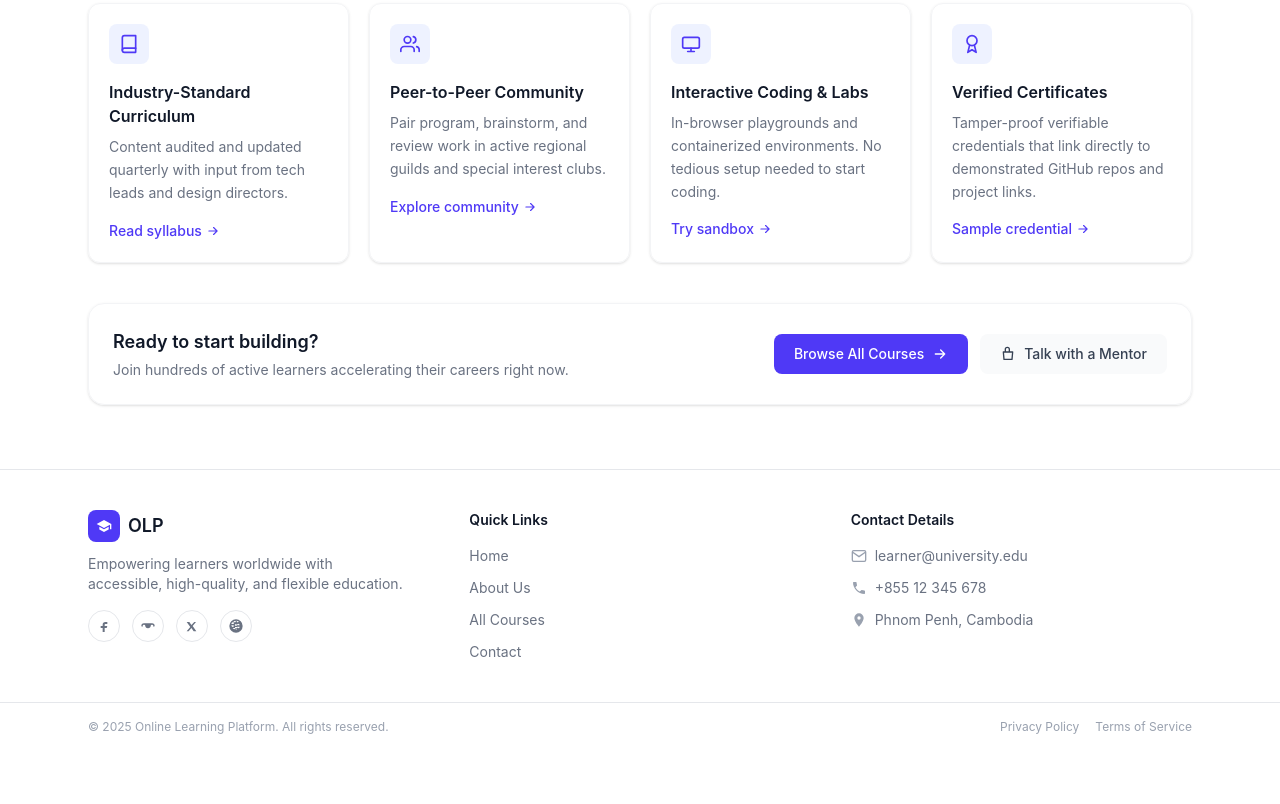
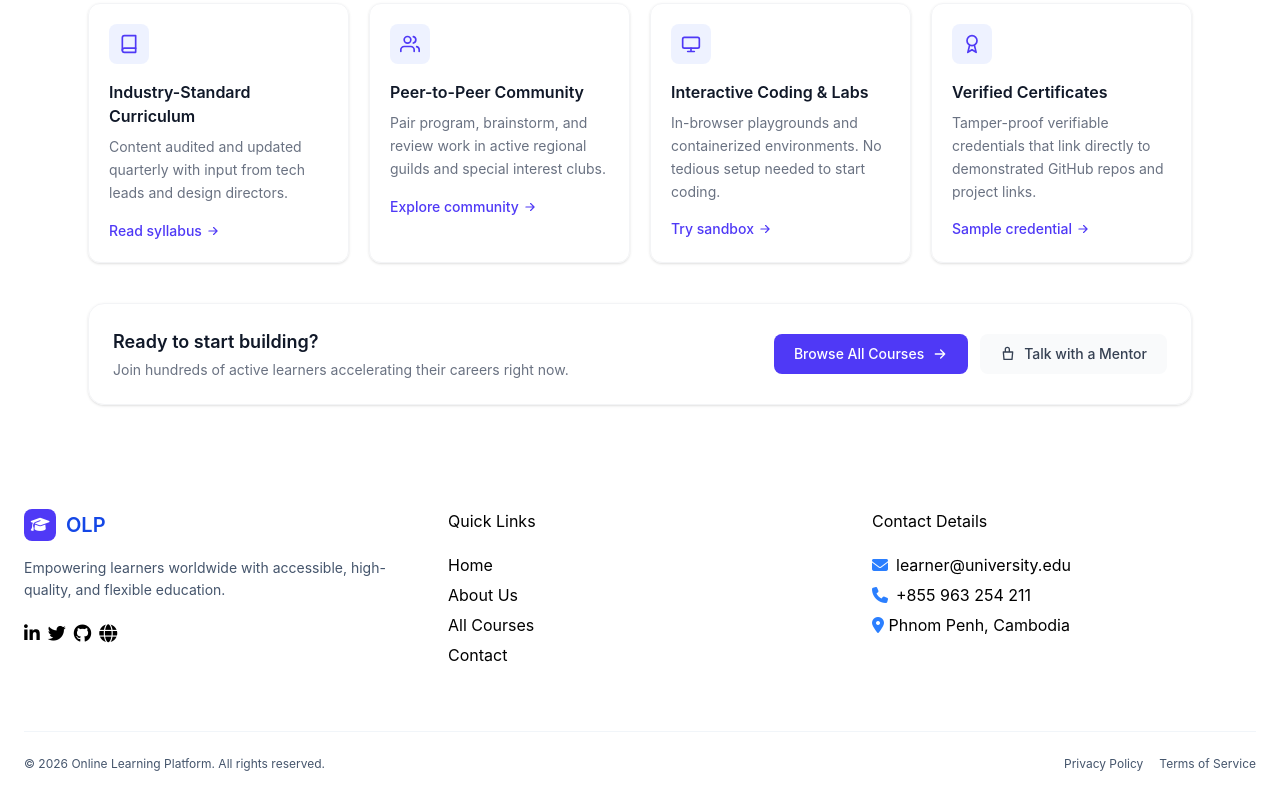
Before and after one commit to OnlineLearningPlatformTeam/OnlineLearning, a website built with Vite: page pages/about.html in a window 1280 px wide. Shown: the part 2231-3035 px from the top of the page. Before the commit the page ends 2982 px from the top, so only its background shows below. Built offline with nearby package versions, Linux system fonts and the light colour scheme.

Commit message:
create website footer

```diff
--- a/pages/about.html
+++ b/pages/about.html
@@ -31,7 +31,7 @@
         </a>
       </div>
 
-      <!-- Right side: icons + CTA (desktop) + hamburger (mobile) -->
+
       <div class="flex items-center gap-3 md:order-3">
         <span
           class="flex bg-blue-50 hover:bg-blue-100 transition-colors w-10 h-10 rounded-md items-center justify-center cursor-pointer">
@@ -57,7 +57,7 @@
       </div>
 
 
-      <!-- Menu: dropdown on mobile, row on desktop -->
+
       <ul id="menu"
         class="order-4 mt-3 hidden w-full flex-col gap-1 overflow-hidden md:order-2 md:mt-0 md:flex md:w-auto md:flex-row md:items-center">
         <li>
@@ -84,7 +84,7 @@
             <span class="md:hidden"><i class="fa-solid fa-envelope" aria-hidden="true"></i></span> Contact
           </a>
         </li>
-        <!-- CTA shown in mobile menu only -->
+
         <li class="mt-2 md:hidden">
           <a href="#"
             class="block w-full text-center bg-blue-500 text-white px-4 py-2 rounded-md text-sm font-medium hover:bg-blue-600 transition-colors">
@@ -363,25 +363,11 @@
             "We don't teach to test. We prepare students to deploy real value on day one."
           </p>
 
-          <p class="mt-4 text-sm text-indigo-100 leading-relaxed">
-            Every course assignment is modeled after authentic engineering sprints from top
-            technology firms in Southeast Asia and Silicon Valley.
-          </p>
-        </div>
-
-        <div class="mt-8 flex items-center justify-between pt-5 border-t border-white/15">
-          <div>
-            <div class="text-2xl font-bold">1,200+</div>
-            <div class="text-xs text-indigo-100">Active Capstone Projects</div>
-          </div>
-          <div class="text-right">
-            <div class="text-2xl font-bold">30 Days</div>
-            <div class="text-xs text-indigo-100">Average Portfolio Launch</div>
-          </div>
-        </div>
         </div>
 
       </div>
+
+
   </section>
 
   <section class="bg-white">
@@ -506,85 +492,81 @@
 
     </div>
   </section>
-  <footer class="bg-white border-t border-gray-200">
-  <div class="max-w-6xl mx-auto px-6 py-10 grid grid-cols-1 md:grid-cols-3 gap-10">
- <div>
-      <div class="flex items-center gap-2 mb-3">
-        <div class="w-8 h-8 rounded-lg bg-indigo-600 flex items-center justify-center text-white">
-          <svg xmlns="http://www.w3.org/2000/svg" viewBox="0 0 24 24" fill="currentColor" class="w-4 h-4">
-            <path d="M12 3 1 9l11 6 9-4.91V17h2V9L12 3Z"/>
-            <path d="M5 13.18v4L12 21l7-3.82v-4L12 17l-7-3.82Z"/>
-          </svg>
-        </div>
-        <span class="text-lg font-semibold text-gray-900">OLP</span>
-      </div>
-      <p class="text-sm text-gray-500 max-w-xs mb-4">
+ <footer class="bg-white">
+    <div class="mx-auto max-w-7xl px-4 pb-8 pt-10 sm:px-6 ">
+      <div class="grid gap-10 sm:grid-cols-2 lg:grid-cols-3">
+
+        <!-- Brand -->
+
+        <div class="sm:col-span-2 lg:col-span-1">
+          <a href="#" class="inline-flex items-center gap-2.5" aria-label="OLP home">
+            <span class="grid size-8 place-items-center rounded-lg bg-indigo-600 text-white">
+              <i class="fa-solid fa-graduation-cap text-[15px]" aria-hidden="true"></i>
+            </span>
+            <span class="text-xl font-semibold text-blue-700">OLP</span>
+          </a>
+          <p class="mt-4 max-w-sm text-sm leading-relaxed text-slate-600">
             Empowering learners worldwide with accessible, high-quality, and flexible education.
           </p>
-      <div class="flex items-center gap-3">
-        <a href="#" class="w-8 h-8 flex items-center justify-center rounded-full border border-gray-200 text-gray-500 hover:bg-gray-100">
-          <svg xmlns="http://www.w3.org/2000/svg" viewBox="0 0 24 24" fill="currentColor" class="w-4 h-4"><path d="M14 9h3V6h-3a4 4 0 0 0-4 4v2H7v3h3v6h3v-6h3l1-3h-4v-2a1 1 0 0 1 1-1Z"/></svg>
-        </a>
-        <a href="#" class="w-8 h-8 flex items-center justify-center rounded-full border border-gray-200 text-gray-500 hover:bg-gray-100">
-          <svg xmlns="http://www.w3.org/2000/svg" viewBox="0 0 24 24" fill="currentColor" class="w-4 h-4"><path d="M18 8a4 4 0 0 1 4 4v.4l-2 .6v-1a2 2 0 0 0-2-2 2 2 0 0 0-2 2c0 3-4 3.5-4 3.5s-4-.5-4-3.5a2 2 0 0 0-2-2 2 2 0 0 0-2 2v1l-2-.6V12a4 4 0 0 1 4-4h12Z"/></svg>
-        </a>
-        <a href="#" class="w-8 h-8 flex items-center justify-center rounded-full border border-gray-200 text-gray-500 hover:bg-gray-100">
-          <svg xmlns="http://www.w3.org/2000/svg" viewBox="0 0 24 24" fill="currentColor" class="w-4 h-4"><path d="m18 6-5 6 5.5 8h-4l-3.4-5.1L7 20H4l5.4-6.4L4 6h4l3.1 4.6L15.4 6H18Z"/></svg>
-        </a>
-        <a href="#" class="w-8 h-8 flex items-center justify-center rounded-full border border-gray-200 text-gray-500 hover:bg-gray-100">
-          <svg xmlns="http://www.w3.org/2000/svg" viewBox="0 0 24 24" fill="currentColor" class="w-4 h-4"><path d="M12 2a10 10 0 1 0 0 20 10 10 0 0 0 0-20Zm0 2c1.6 0 3.1.5 4.3 1.4-.4.4-1.1.9-2 1.3-.3-.6-.7-1.1-1.1-1.6A8 8 0 0 0 12 4Zm-1.3.2c.5.5 1 1.1 1.3 1.8-1 .2-2 .3-3 .3-.4 0-.9 0-1.3-.1.7-1 1.7-1.7 3-2Zm-4.5 2.3c.7.2 1.6.3 2.6.4-.1.7-.2 1.4-.2 2.1H5.1c.2-.9.6-1.8 1.1-2.5Zm-1.2 4.5h3.5c0 .7.1 1.4.2 2.1-1 .1-1.9.2-2.6.4a8 8 0 0 1-1.1-2.5Zm1.8 4c.4-.1.9-.1 1.3-.1 1 0 2 .1 3 .3-.3.7-.8 1.3-1.3 1.8-1.3-.3-2.3-1-3-2Zm5.2 2.5c-.4-.5-.8-1-1.1-1.6.9.4 1.6.9 2 1.3A8 8 0 0 1 12 20a8 8 0 0 1 4.3-1.4c-.4-.4-1.1.9-2-1.3-.3.6-.7 1.1-1.1 1.6ZM13.3 15.8c-.4-.2-.9-.3-1.3-.3s-.9 0-1.3.1c-.1-.7-.2-1.4-.2-2.1h3c0 .7-.1 1.4-.2 2.1v.2Zm.4-4.3H10.3c0-.7.1-1.4.2-2.1.4.1.9.1 1.3.1s.9 0 1.3-.1c.1.7.2 1.4.2 2.1Zm2.7 4c-.7-.2-1.6-.3-2.6-.4.1-.7.2-1.4.2-2.1h3.5c-.2.9-.6 1.8-1.1 2.5Zm1.1-4.5h-3.5c0-.7-.1-1.4-.2-2.1 1-.1 1.9-.2 2.6-.4.5.7.9 1.6 1.1 2.5Z"/></svg>
-        </a>
+          <ul class="mt-5 flex gap-2">
+            <li><a href="#" class="social-btn" aria-label="LinkedIn"><i class="fa-brands fa-linkedin-in text-[18px]"
+                  aria-hidden="true"></i></a></li>
+            <li><a href="#" class="social-btn" aria-label="Twitter"><i class="fa-brands fa-twitter text-[18px]"
+                  aria-hidden="true"></i></a></li>
+            <li><a href="#" class="social-btn" aria-label="GitHub"><i class="fa-brands fa-github text-[18px]"
+                  aria-hidden="true"></i></a></li>
+            <li><a href="#" class="social-btn" aria-label="Website"><i class="fa-solid fa-globe text-[18px]"
+                  aria-hidden="true"></i></a></li>
+          </ul>
         </div>
-    </div>
-
+        <!-- link footer -->
         <div>
-      <h3 class="text-sm font-semibold text-gray-900 mb-4">Quick Links</h3>
-      <ul class="space-y-3 text-sm text-gray-500">
-        <li><a href="#" class="hover:text-gray-900">Home</a></li>
-        <li><a href="#" class="hover:text-gray-900">About Us</a></li>
-        <li><a href="#" class="hover:text-gray-900">All Courses</a></li>
-        <li><a href="#" class="hover:text-gray-900">Contact</a></li>
+          <h3 class="footer-title">Quick Links</h3>
+          <ul class="footer-list mt-5 flex-row flex sm:flex-col gap-5 sm:gap-1.5">
+            <li><a href="#" class="footer-link">Home</a></li>
+            <li><a href="#" class="footer-link">About Us</a></li>
+            <li><a href="#" class="footer-link">All Courses</a></li>
+            <li><a href="#" class="footer-link">Contact</a></li>
           </ul>
         </div>
 
+        <!-- contact -->
 
         <div>
-      <h3 class="text-sm font-semibold text-gray-900 mb-4">Contact Details</h3>
-      <ul class="space-y-3 text-sm text-gray-500">
-        <li class="flex items-center gap-2">
-          <svg xmlns="http://www.w3.org/2000/svg" viewBox="0 0 24 24" fill="none" stroke="currentColor" stroke-width="2" class="w-4 h-4 text-gray-400">
-            <path d="M4 4h16v16H4z" fill="none" stroke="none"/>
-            <path d="M22 6 12 13 2 6"/>
-            <rect x="2" y="4" width="20" height="16" rx="2"/>
-          </svg>
-          <span>learner@university.edu</span>
+          <h3 class="footer-title">Contact Details</h3>
+          <ul class="footer-list mt-5 flex flex-col gap-1.5">
+            <li>
+              <a href="mailto:learner@university.edu" class="footer-link flex items-center gap-2">
+                <i class="fa-solid fa-envelope text-[16px] text-blue-500" aria-hidden="true"></i>
+                learner@university.edu
+              </a>
+            </li>
+            <li>
+              <a href="tel:+855963254211" class="footer-link flex items-center gap-2">
+                <i class="fa-solid fa-phone text-[16px] text-blue-500" aria-hidden="true"></i>
+                +855 963 254 211
+              </a>
             </li>
             <li class="flex items-center gap-2">
-          <svg xmlns="http://www.w3.org/2000/svg" viewBox="0 0 24 24" fill="currentColor" class="w-4 h-4 text-gray-400">
-            <path d="M6.6 10.8c1.4 2.8 3.8 5.1 6.6 6.6l2.2-2.2c.3-.3.7-.4 1-.2 1.1.4 2.3.6 3.6.6.6 0 1 .4 1 1V20c0 .6-.4 1-1 1C10.9 21 3 13.1 3 3.9c0-.6.4-1 1-1h3.4c.6 0 1 .4 1 1 0 1.3.2 2.5.6 3.6.1.4 0 .8-.2 1L6.6 10.8Z"/>
-          </svg>
-          <span>+855 12 345 678</span>
-        </li>
-        <li class="flex items-center gap-2">
-          <svg xmlns="http://www.w3.org/2000/svg" viewBox="0 0 24 24" fill="currentColor" class="w-4 h-4 text-gray-400">
-            <path d="M12 2a7 7 0 0 0-7 7c0 5.2 7 13 7 13s7-7.8 7-13a7 7 0 0 0-7-7Zm0 9.5A2.5 2.5 0 1 1 12 6.5a2.5 2.5 0 0 1 0 5Z"/>
-          </svg>
-          <span>Phnom Penh, Cambodia</span>
+              <a href="#"><i class="fa-solid fa-location-dot text-[16px] text-blue-500" aria-hidden="true"></i>
+                Phnom Penh, Cambodia
+              </a>
             </li>
           </ul>
         </div>
       </div>
-
-  <div class="border-t border-gray-200">
-    <div class="max-w-6xl mx-auto px-6 py-4 flex flex-col sm:flex-row items-center justify-between gap-2 text-xs text-gray-400">
-      <span>© 2025 Online Learning Platform. All rights reserved.</span>
-      <div class="flex items-center gap-4">
-        <a href="#" class="hover:text-gray-600">Privacy Policy</a>
-        <a href="#" class="hover:text-gray-600">Terms of Service</a>
+      <div
+        class="mt-12 flex flex-col gap-3 border-t border-slate-100 pt-6 text-xs text-slate-600 sm:flex-row sm:items-center sm:justify-between lg:mt-16">
+        <p>&copy; <span id="year">2026</span> Online Learning Platform. All rights reserved.</p>
+        <div class="flex gap-4">
+          <a href="#" class="footer-link">Privacy Policy</a>
+          <a href="#" class="footer-link hover:underline">Terms of Service</a>
         </div>
       </div>
     </div>
   </footer>
+
+
 <script src="https://kit.fontawesome.com/a39746915c.js" crossorigin="anonymous"></script>
   <script type="module" src="/src/main.js"></script>
 </body>
```
Also changed, not shown: photo_2026-09-21_19-27-16.jpg (added). Lines whose indentation alone changed are shown as unchanged.
